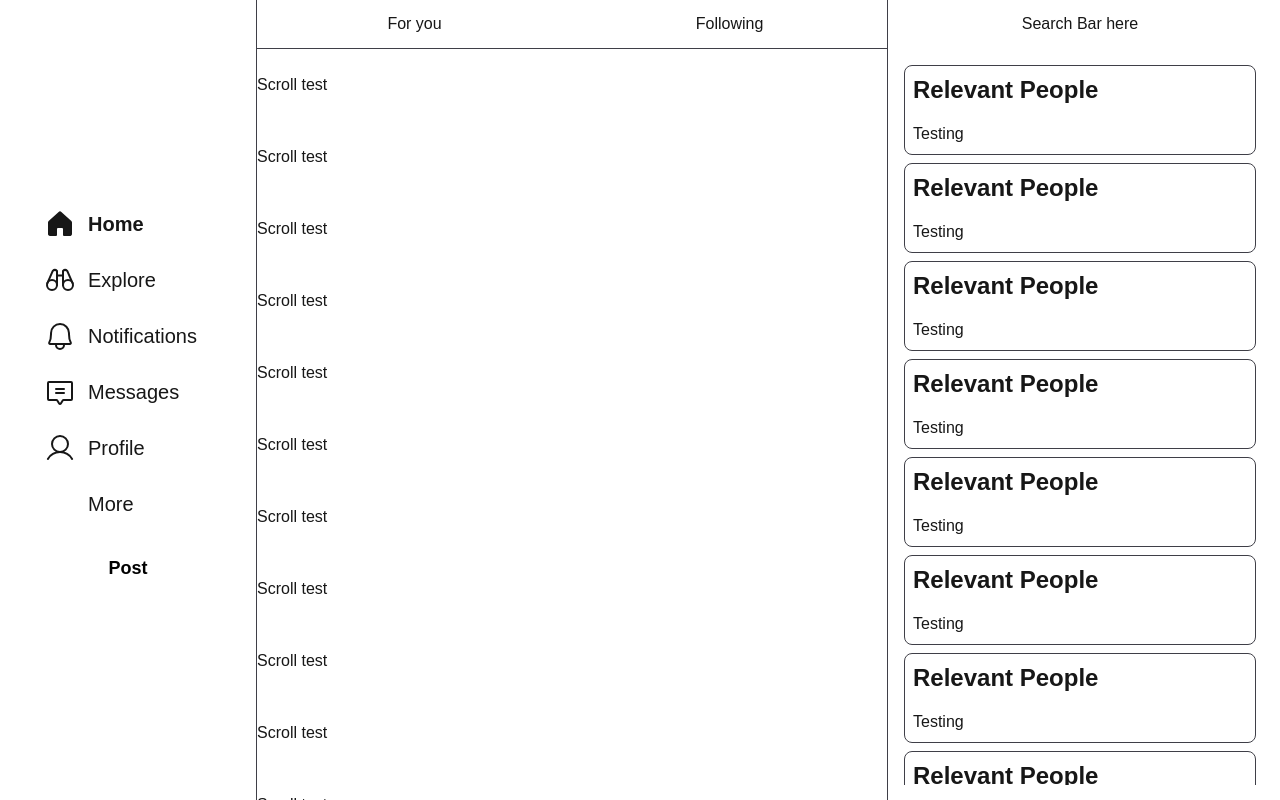
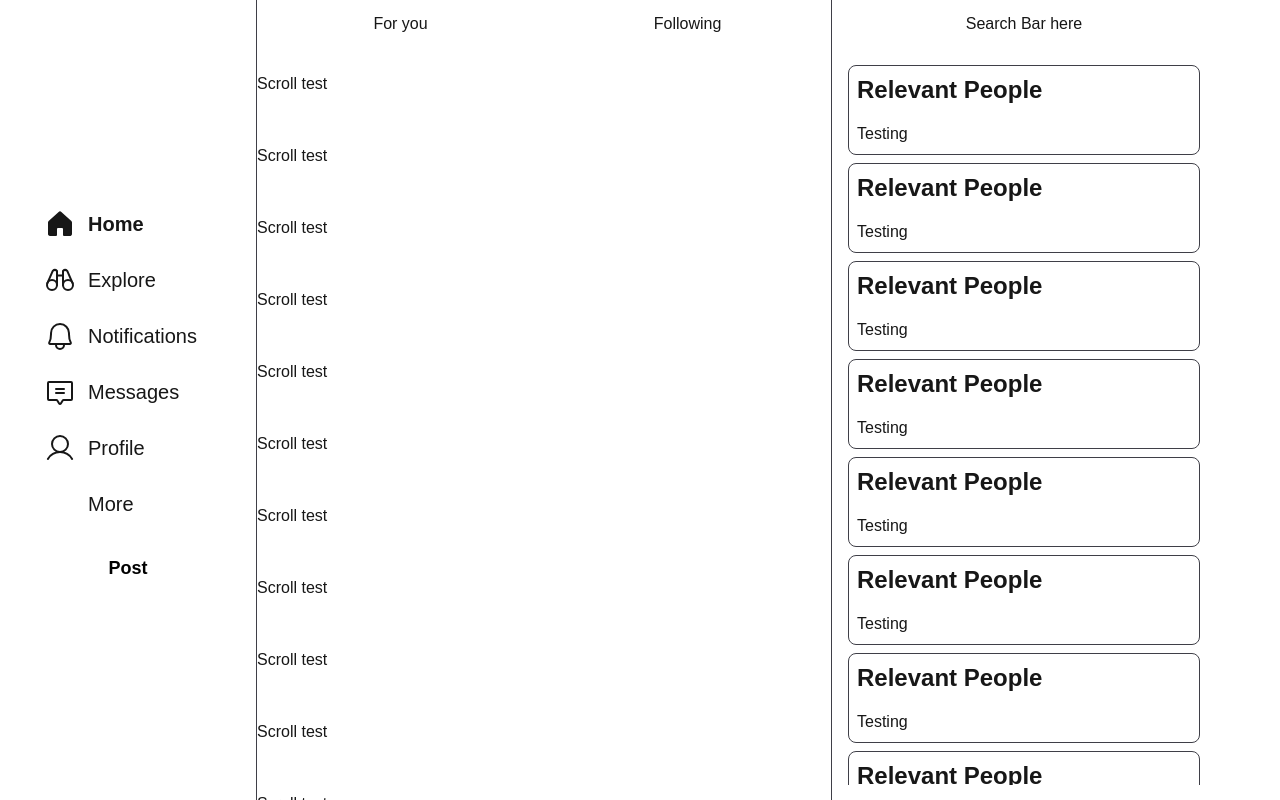
Before and after one commit to pickachuuu/kaleido-client, a Next.js app: page /home in a window 1280 px wide. Shown: the top 800 px of the page. Built offline with nearby package versions, Linux system fonts and the light colour scheme.

Commit message:
refactor: restructure HomeLayout to use layout components for improved readability

```diff
--- a/src/app/(dashboard)/home/layout.tsx
+++ b/src/app/(dashboard)/home/layout.tsx
@@ -1,4 +1,10 @@
 import Card from "@/components/ui/Card";
+import MainLayout from "@/components/layout/MainLayout";
+import LayoutContainer from "@/components/layout/LayoutContainer";
+import TransparentHeader from "@/components/ui/TransparentHeader";
+import NavButton from "@/components/ui/NavButton";
+import StickyPanel from "@/components/layout/StickyPanel";
+import NavButtonContainer from "@/components/layout/NavButtonContainer";
 
 export default function HomeLayout({
     children,
@@ -6,22 +12,19 @@ export default function HomeLayout({
     children: React.ReactNode;
 }) {
     return (
-        <div className="flex flex-col lg:flex-row min-h-screen">
-            {/* Main content column */}
-            <div className="flex-1 border-x-1 border-zinc-700">
-                <div className="bg-foreground/0 backdrop-blur-md sticky top-0 z-10">
-                    <div className="flex">
-                        <div className="flex-1 border-b-1 border-zinc-700 p-3 text-center hover:bg-zinc-900">
-                            For you
-                        </div>
-                        <div className="flex-1 border-b-1 border-zinc-700 p-3 text-center hover:bg-zinc-900">
-                            Following
-                        </div>
-                    </div>
-                </div>
+        <LayoutContainer>
+            <MainLayout>
+                <NavButtonContainer>
+                    <NavButton>
+                        For you
+                    </NavButton>
+                    <NavButton>
+                        Following
+                    </NavButton>
+                </NavButtonContainer>
+
                 {children}
-            </div>
-
+            </MainLayout>
             {/* Right sidebar */}
             <div className="hidden lg:block w-96 sticky top-0 h-screen">
                 {/* Search bar */}
@@ -104,6 +107,7 @@ export default function HomeLayout({
                     </Card>
                 </div>
             </div>
-        </div>
+
+        </LayoutContainer>
     )
 }
```
